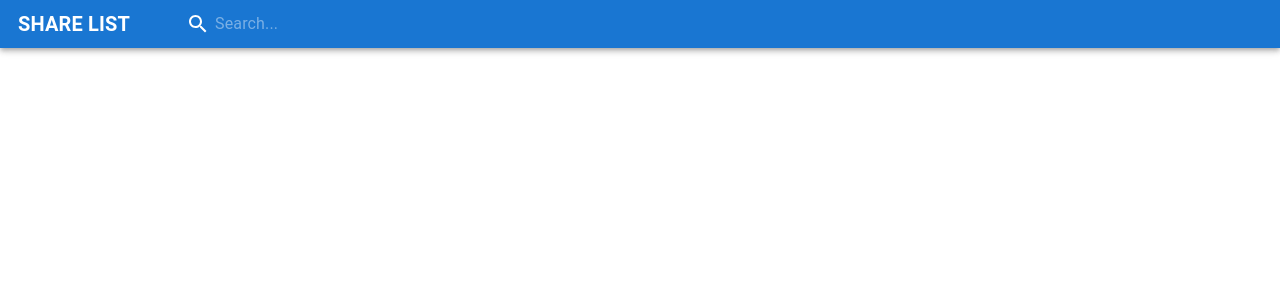
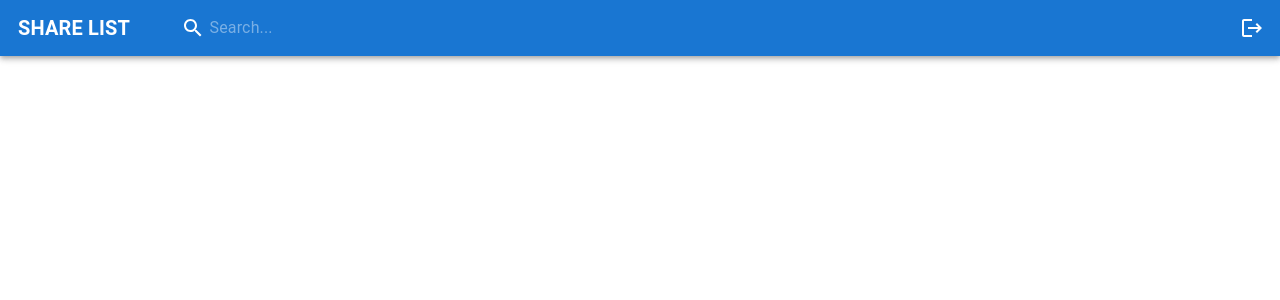
Before and after one commit to ayushmanchhabra/share-list, a React (Vite) app: page /main in a window 1280 px wide. Shown: the top 300 px of the page. Built offline with nearby package versions, Linux system fonts and the light colour scheme.

Commit message:
feat: add log out button

```diff
--- a/src/routes/Main.tsx
+++ b/src/routes/Main.tsx
@@ -1,5 +1,5 @@
-import { Search } from "@mui/icons-material";
-import { AppBar, Box, TextField, Typography } from "@mui/material";
+import { Logout, Search } from "@mui/icons-material";
+import { AppBar, Box, IconButton, TextField, Typography } from "@mui/material";
 
 export function Main() {
   return (
@@ -38,6 +38,7 @@ export function Main() {
           placeholder="Search..."
           variant="standard"
         />
+        <IconButton sx={{ color: "white"}}><Logout /></IconButton>
       </AppBar>
     </Box>
   );
```
